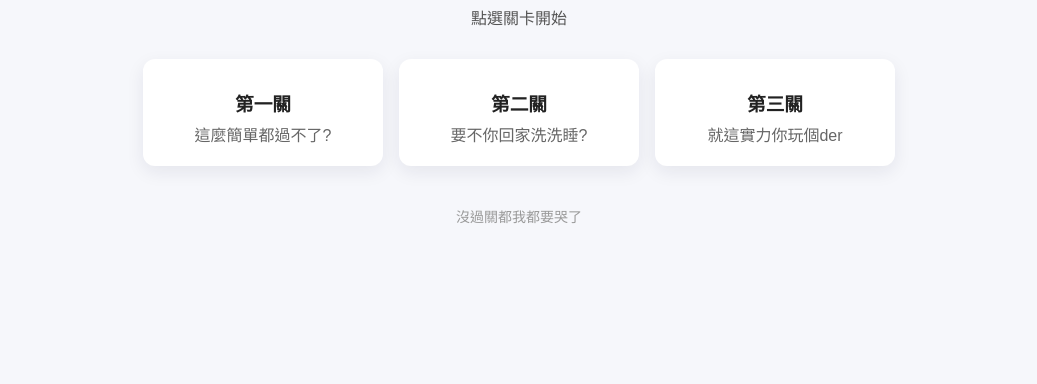
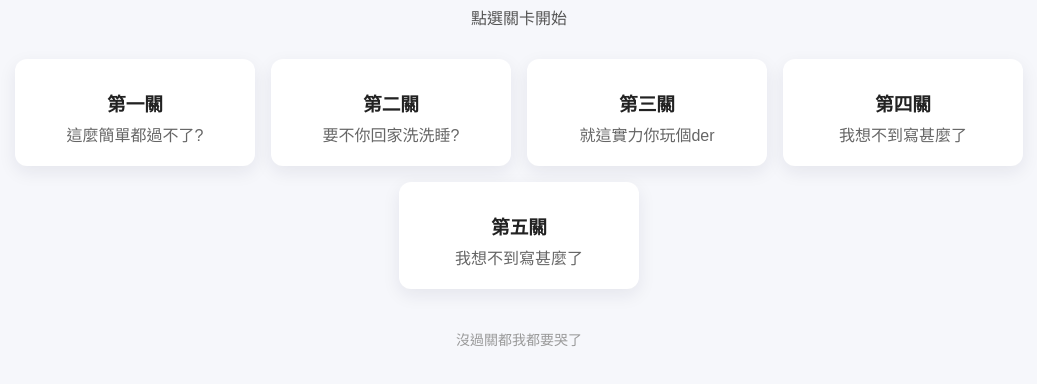
Before and after one commit to yumichen657/painting, a plain HTML site: page index.html in a window 1280 px wide. Shown: the part 110-494 px from the top of the page, without its empty margins (121-1158 px from the left). Drawn offline with Linux system fonts and the light colour scheme.

Commit message:
Update index.html

```diff
--- a/index.html
+++ b/index.html
@@ -33,6 +33,15 @@
       <h3>第三關</h3>
       <p>就這實力你玩個der</p>
     </div>
+    <div class="card" onclick="location.href='level4/index.html'">
+      <h3>第四關</h3>
+      <p>我想不到寫甚麼了</p>
+    </div>
+    <div class="card" onclick="location.href='level5/index.html'">
+      <h3>第五關</h3>
+      <p>我想不到寫甚麼了</p>
+</div>
+
   </div>
 
   <footer>沒過關都我都要哭了</footer>
```
